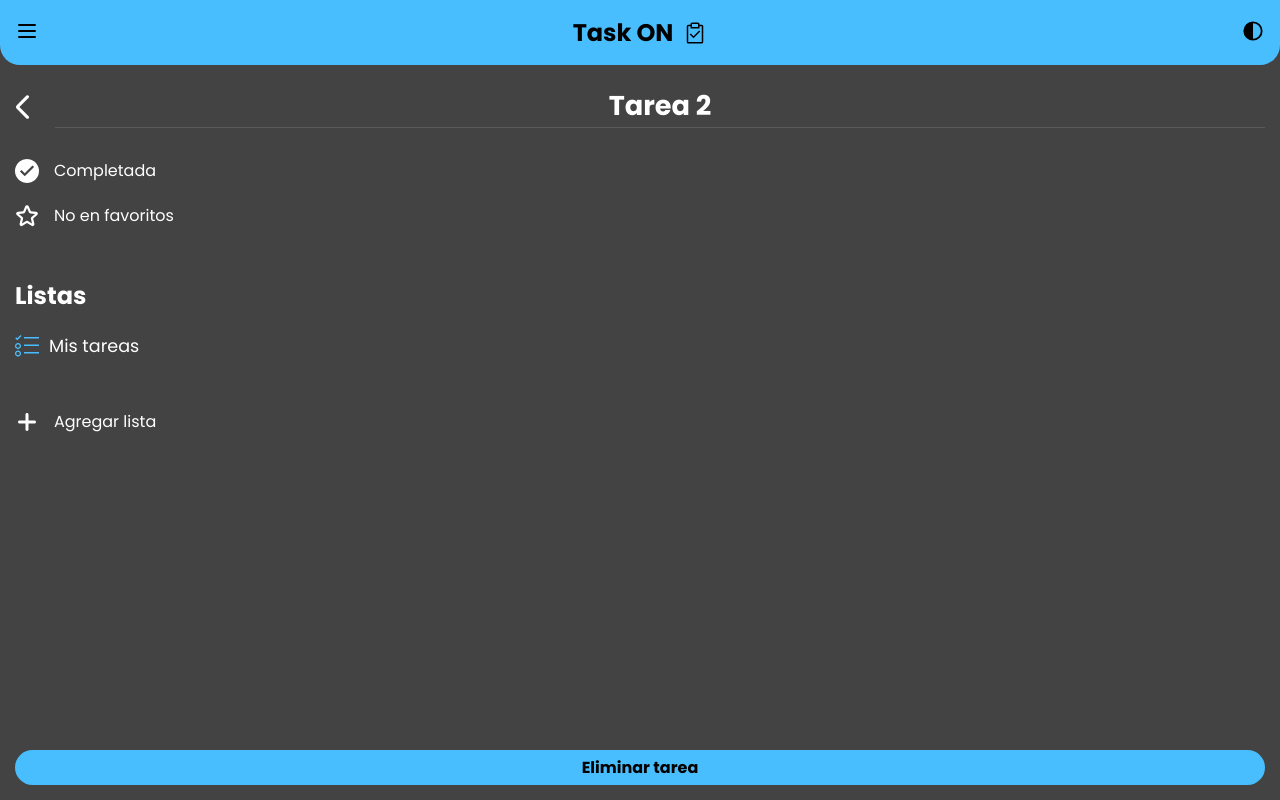
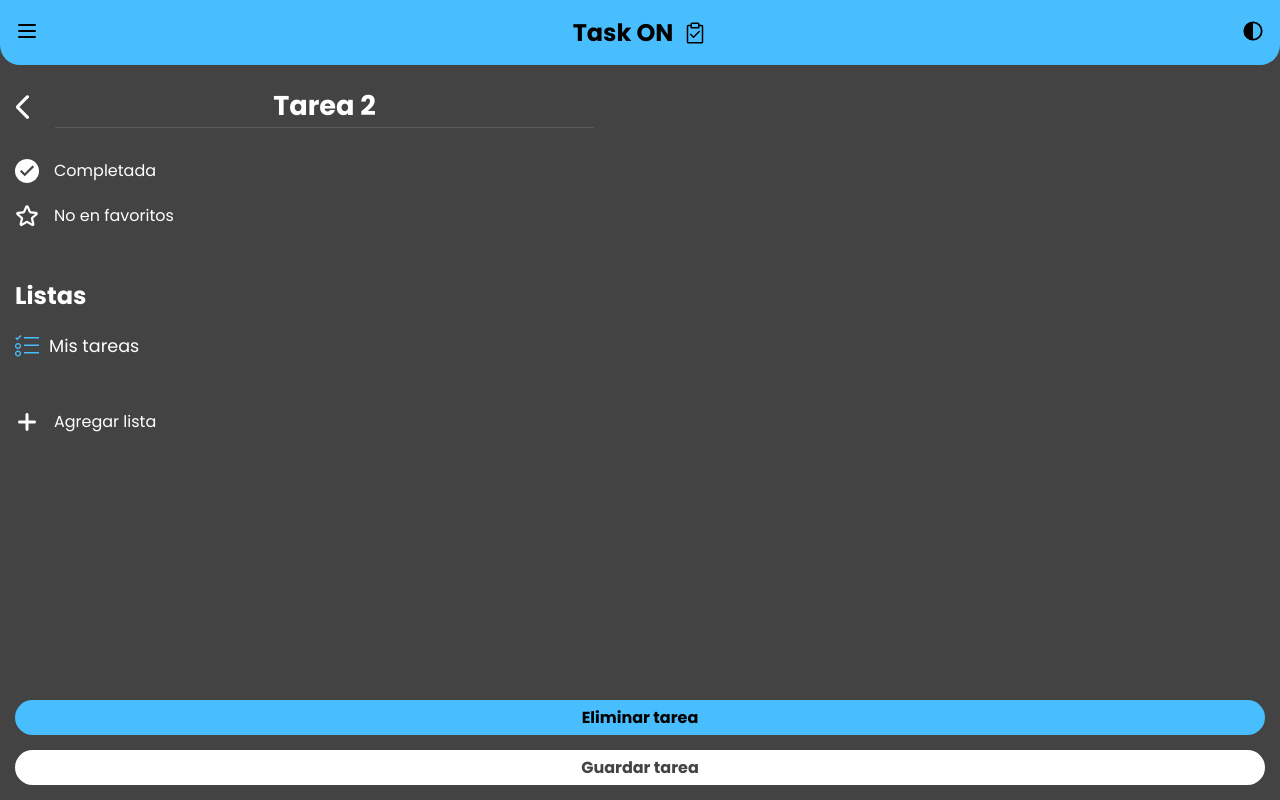
Before and after one commit to pablobarcala/todo-front, an Angular app: page /pagina/1 in a window 1280 px wide. Built offline with nearby package versions, Linux system fonts and the light colour scheme.

Commit message:
agregar boton y funcion para editar las tareas

```diff
--- a/src/app/components/tarea-pagina/tarea-pagina.component.css
+++ b/src/app/components/tarea-pagina/tarea-pagina.component.css
@@ -66,7 +66,7 @@ button {
     margin-top: 50px;
 }
 
-.eliminar {
+.botones {
     width: calc(100% - 30px);
     background-color: var(--BACKGROUND);
     padding: 15px 0;
@@ -74,7 +74,7 @@ button {
     bottom: 0px;
 }
 
-.eliminar > button {
+.botones > button {
     background-color: var(--PRIMARY);
     color: var(--HEADER-TEXT);
     width: 100%;
@@ -83,3 +83,9 @@ button {
     justify-content: center;
     padding: 5px;
 }
+
+.botones > .edit {
+    background-color: var(--PRIMARY-TEXT);
+    color: var(--BACKGROUND);
+    margin-top: 15px;
+}
--- a/src/app/components/tarea-pagina/tarea-pagina.component.html
+++ b/src/app/components/tarea-pagina/tarea-pagina.component.html
@@ -5,7 +5,9 @@
                 <svg xmlns="http://www.w3.org/2000/svg" width="30" height="30" viewBox="0 0 24 24"><path fill="var(--PRIMARY-TEXT)" d="m3.55 12l7.35 7.35q.375.375.363.875t-.388.875q-.375.375-.875.375t-.875-.375l-7.7-7.675q-.3-.3-.45-.675T.825 12q0-.375.15-.75t.45-.675l7.7-7.7q.375-.375.888-.363t.887.388q.375.375.375.875t-.375.875L3.55 12Z"/></svg>
             </button>
             <!-- el titulo deberia estar dentro de un input asi el usuario que ingresa en la tarea puede editar directamente ahi la tarea -->
-            <input type="text" value="{{tarea.titulo}}">
+            <form [formGroup]="form">
+                <input type="text" formControlName="titulo">
+            </form>
         </div>
         <div class="estados">
             <button (click)="toggleCompletada(tarea)">
@@ -35,9 +37,12 @@
                 <svg xmlns="http://www.w3.org/2000/svg" width="24" height="24" viewBox="0 0 512 512"><path d="M417.4 224H288V94.6c0-16.9-14.3-30.6-32-30.6s-32 13.7-32 30.6V224H94.6C77.7 224 64 238.3 64 256s13.7 32 30.6 32H224v129.4c0 16.9 14.3 30.6 32 30.6s32-13.7 32-30.6V288h129.4c16.9 0 30.6-14.3 30.6-32s-13.7-32-30.6-32z" fill="var(--PRIMARY-TEXT)"/></svg> Agregar lista
             </button>
         </div>
-        <div class="eliminar">
+        <div class="botones">
             <button (click)="deleteTarea(tarea)">
                 Eliminar tarea
+            </button>
+            <button class="edit" (click)="editTarea()">
+                Guardar tarea
             </button>
         </div>
     } @else {
--- a/src/app/components/tarea-pagina/tarea-pagina.component.ts
+++ b/src/app/components/tarea-pagina/tarea-pagina.component.ts
@@ -6,17 +6,20 @@ import { MatSnackBar } from '@angular/material/snack-bar';
 import { MatDialog } from '@angular/material/dialog';
 import { DialogDeleteComponent } from '../dialog-delete/dialog-delete.component';
 import { SidenavService } from '../../services/sidenav.service';
+import { FormBuilder, FormGroup, ReactiveFormsModule, Validators } from '@angular/forms';
+import { Lista } from '../../interface/Lista';
 
 @Component({
   selector: 'app-tarea-pagina',
   standalone: true,
-  imports: [],
+  imports: [ReactiveFormsModule],
   templateUrl: './tarea-pagina.component.html',
   styleUrl: './tarea-pagina.component.css'
 })
 export class TareaPaginaComponent implements OnInit {
   tarea: Tarea | undefined = undefined
   id: number = 0
+  form: FormGroup
 
   constructor(
     private route: ActivatedRoute,
@@ -24,13 +27,30 @@ export class TareaPaginaComponent implements OnInit {
     private sidenavService: SidenavService,
     private router: Router,
     private snackbar: MatSnackBar,
-    private dialog: MatDialog
-  ) {}
+    private dialog: MatDialog,
+    private formBuilder: FormBuilder
+  ) {
+    this.form = formBuilder.group({
+      id: [],
+      titulo: ['', Validators.required],
+      completada: [],
+      favorita: [],
+      listas: []
+    })
+  }
 
   ngOnInit(): void {
     this.route.params.subscribe(params => {
       this.id = params['id']
       this.findTarea(this.id)
+
+      this.form.patchValue({
+        id: this.id,
+        titulo: this.tarea?.titulo,
+        completada: this.tarea?.completada,
+        favorita: this.tarea?.favorita,
+        listas: this.tarea?.listas
+      })
     })
   }
 
@@ -53,11 +73,13 @@ export class TareaPaginaComponent implements OnInit {
         this.snackbar.open('Tarea completada', 'Cerrar', {
           duration: 1000
         });
+        this.form.get('completada')?.setValue(true)
         break;
       case false:
         this.snackbar.open('Tarea no completada', 'Cerrar', {
           duration: 1000
         });
+        this.form.get('completada')?.setValue(false)
         break;
     }
   }
@@ -69,11 +91,13 @@ export class TareaPaginaComponent implements OnInit {
         this.snackbar.open('Tarea agregada a favoritos', 'Cerrar', {
           duration: 1000
         });
+        this.form.get('favorita')?.setValue(true)
         break;
       case false:
         this.snackbar.open('Tarea quitada de favoritos', 'Cerrar', {
           duration: 1000
         });
+        this.form.get('favorita')?.setValue(false)
         break;
     }
   }
@@ -88,4 +112,11 @@ export class TareaPaginaComponent implements OnInit {
       }
     })
   }
+
+  editTarea(){
+    if(this.form.valid){
+      this.tareaService.editTarea(this.form.value)
+      this.router.navigate([''])
+    }
+  }
 }
--- a/src/app/services/tarea.service.ts
+++ b/src/app/services/tarea.service.ts
@@ -25,6 +25,15 @@ export class TareaService {
 
   deleteTarea(tarea: Tarea){
     let listaTareas: Tarea[] = this.tareas.getValue().filter(t => t != tarea)
+
+    this.tareas.next(listaTareas)
+  }
+
+  editTarea(tarea: Tarea){
+    let listaTareas: Tarea[] = this.tareas.getValue()
+    let index = listaTareas.findIndex(t => t.id == tarea.id)
+
+    listaTareas[index] = tarea
 
     this.tareas.next(listaTareas)
   }
```
